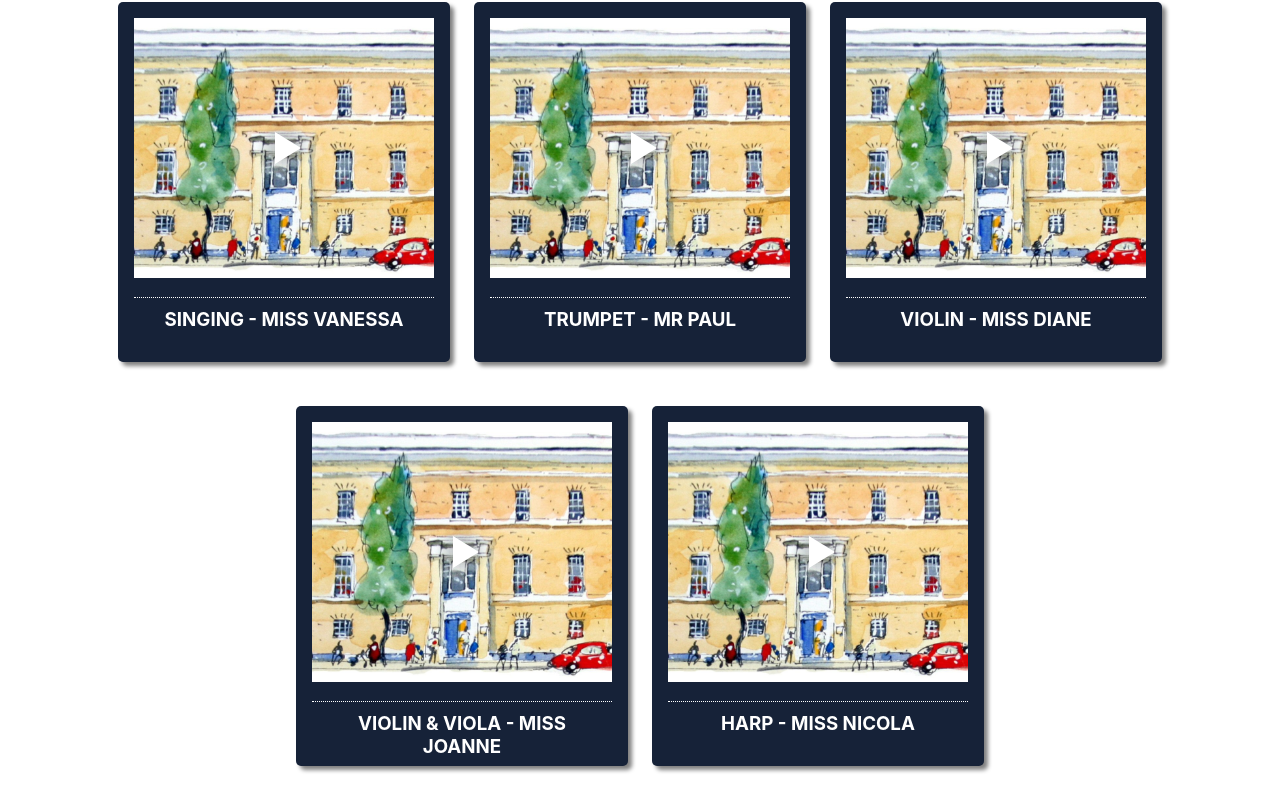
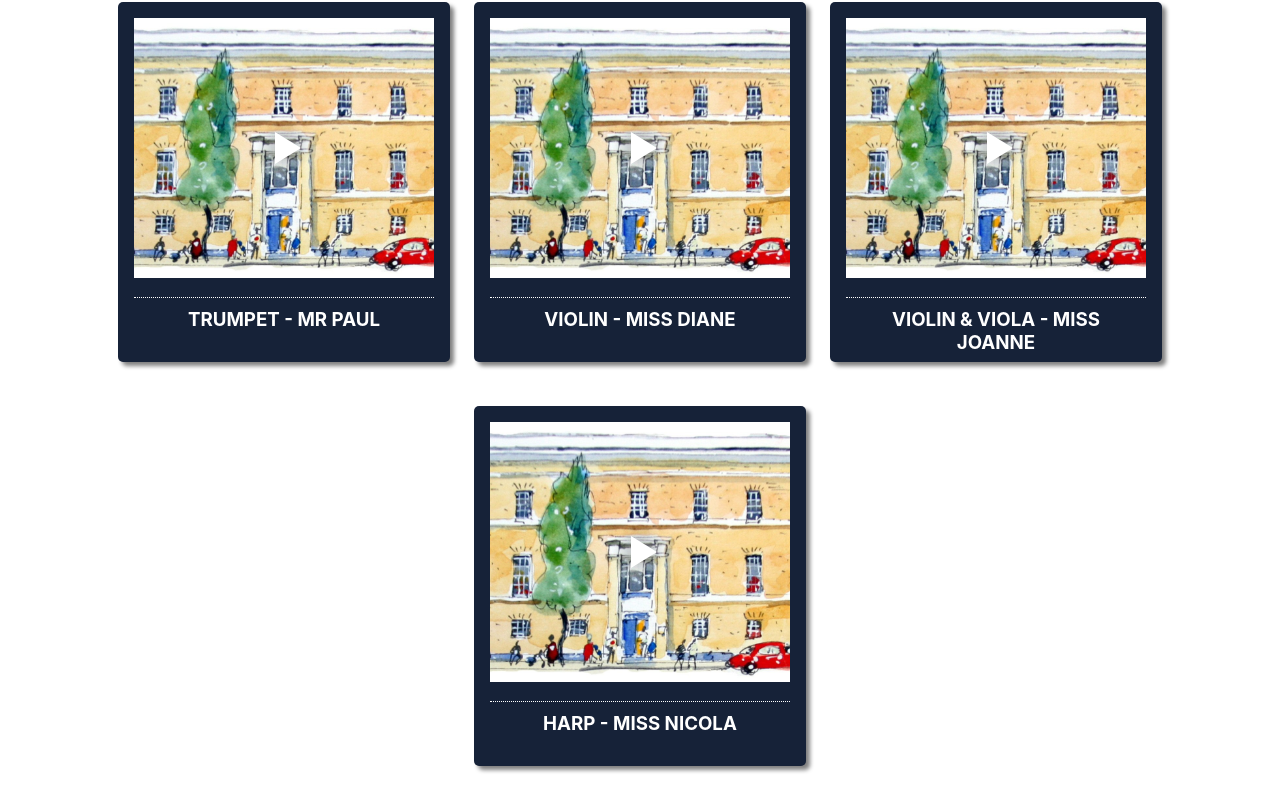
Before and after one commit to renatadev/ghs, a React (Create React App) app: page / in a window 1280 px wide. Shown: the part 1730-2529 px from the top of the page. Built offline with nearby package versions, Linux system fonts and the light colour scheme.

Commit message:
feat(Cards): Remove Miss V singing

```diff
--- a/src/components/Cards/Cards.js
+++ b/src/components/Cards/Cards.js
@@ -13,7 +13,6 @@ export default () => {
             <S.SingleCard videoSrc="https://youtu.be/_bYqIztF5v8" name="Piano - Mr Olly"/>
             <S.SingleCard videoSrc="https://youtu.be/_MKNEsz4zlc?si=P5xqnqhb41JoqA7A" name="Singing - Miss Antoinette"/>
             <S.SingleCard videoSrc="https://youtu.be/fwnNHBan8ww?si=XIqKgqiUcGc3NRP5" name="Singing - Miss Phoebe"/>
-            <S.SingleCard videoSrc="https://youtu.be/9pbRtbRkVao" name="Singing - Miss Vanessa"/>
             <S.SingleCard videoSrc="https://youtu.be/eqR94PIrNnY" name="Trumpet - Mr Paul"/>
             <S.SingleCard videoSrc="https://youtu.be/9pB-JESSnEI" name="Violin - Miss Diane"/>
             <S.SingleCard videoSrc="https://youtu.be/or8KYEOgbp8" name="Violin & Viola - Miss Joanne"/>
```
